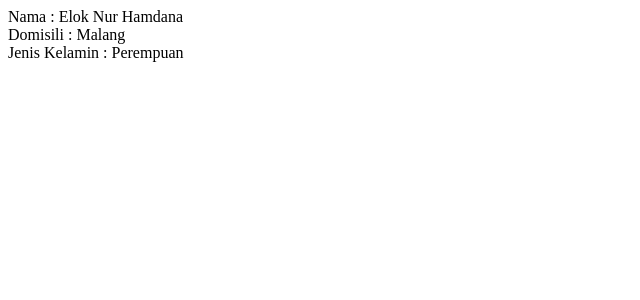
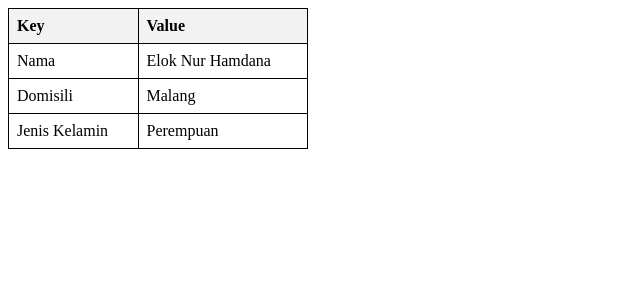
Before and after one commit to pembunuhGila/dasarWeb, a PHP site: page /array_2.php in a window 1280 px wide. Shown: the top 300 px of the page, without its empty margins (0-640 px from the left). Run offline with PHP 8.4, Linux system fonts and the light colour scheme.

Commit message:
Soal no. 2

```diff
--- a/JS05-PHP02/array_2.php
+++ b/JS05-PHP02/array_2.php
@@ -4,7 +4,20 @@
         <meta charset="UTF-8">
         <meta name="viewport" content="width=device-width, initial-scale=1">
         <title></title>
-
+        <style>
+            table {
+                border-collapse: collapse;
+                width: 300px;
+            }
+            th, td {
+                border: 1px solid black;
+                padding: 8px;
+                text-align: left;
+            }
+            th {
+                background-color: #f2f2f2;
+            }
+        </style>
     </head>
     <body>
         <?php
@@ -12,10 +25,24 @@
             'nama' => 'Elok Nur Hamdana',
             'domisili' => 'Malang',
             'jenis_kelamin' => 'Perempuan'];
-
-        echo "Nama : {$dosen['nama']} <br>";
-        echo "Domisili : {$dosen['domisili']} <br>";
-        echo "Jenis Kelamin : {$dosen['jenis_kelamin']} <br>";
         ?>
+        <table>
+            <tr>
+                <th>Key</th>
+                <th>Value</th>
+            </tr>
+            <tr>
+                <td>Nama</td>
+                <td><?php echo $dosen['nama']; ?></td>
+            </tr>
+            <tr>
+                <td>Domisili</td>
+                <td><?php echo $dosen['domisili']; ?></td>
+            </tr>
+            <tr>
+                <td>Jenis Kelamin</td>
+                <td><?php echo $dosen['jenis_kelamin']; ?></td>
+            </tr>
+        </table>
     </body>
 </html>
```
